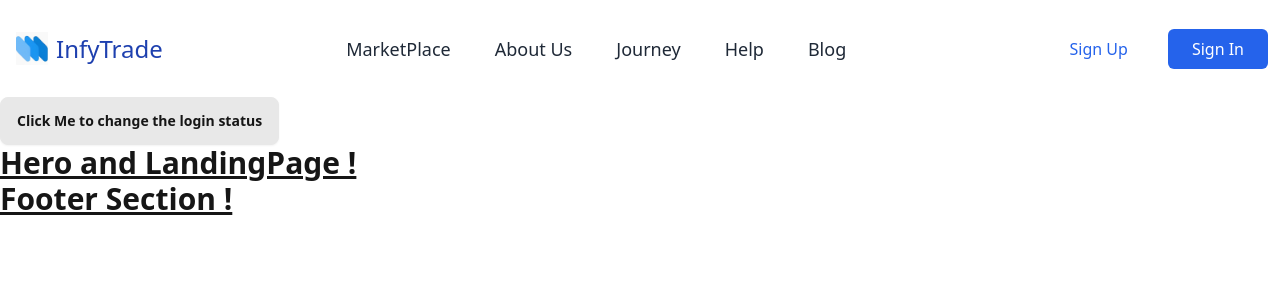
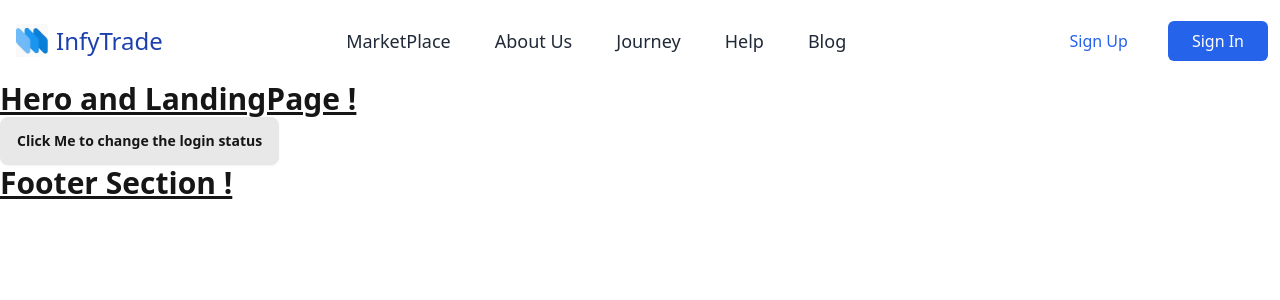
Before and after one commit to karthikreddy-7/InfyTrade, a React (Create React App) app in the folder frontend/infytradefe/: page / in a window 1280 px wide. Shown: the top 300 px of the page. Built offline with nearby package versions, Linux system fonts and the light colour scheme.

Commit message:
fixed redirecting url

```diff
--- a/frontend/infytradefe/src/components/header.js
+++ b/frontend/infytradefe/src/components/header.js
@@ -25,15 +25,16 @@ const Header = () => {
   return (
     <>
       <div className="w-screen bg-white">
-        <nav className="container relative flex flex-wrap items-center justify-between p-4 mx-auto lg:justify-between xl:px-0">
+        <nav className="container relative flex flex-wrap items-center justify-between p-0 m-2 mx-auto lg:justify-between xl:px-0">
           {/* Logo  */}
           <Disclosure>
             {({ open }) => (
               <>
                 <div className="flex flex-wrap items-center justify-between w-full lg:w-auto m-4">
-                  <Link href="/">
-                    <span className="flex items-center space-x-2 text-2xl font-medium text-blue-800">
-                      <span>
+                  <Link
+                    to="/"
+                    className="flex items-center space-x-2 text-2xl font-medium text-blue-800"
+                  >
                     <img
                       src={logo}
                       alt="Logo"
@@ -41,9 +42,7 @@ const Header = () => {
                       height="32"
                       className="w-8"
                     />
-                      </span>
                     <span> InfyTrade </span>
-                    </span>
                   </Link>
 
                   <Disclosure.Button
@@ -121,11 +120,6 @@ const Header = () => {
           </div>
         </nav>
       </div>
-      <div>
-        <button class="btn" onClick={handleLoginStatusChange}>
-          Click Me to change the login status
-        </button>
-      </div>
     </>
   );
 };
--- a/frontend/infytradefe/src/components/landingPage.js
+++ b/frontend/infytradefe/src/components/landingPage.js
@@ -1,9 +1,28 @@
 import React from "react";
+import { useDispatch, useSelector } from "react-redux";
+import { loginSuccess, logout } from "../redux/action";
 
 const LandingPage = () => {
+  const dispatch = useDispatch();
+  const isLoggedIn = useSelector((state) => state.auth.isLoggedIn);
+  const handleLoginStatusChange = () => {
+    const user = { name: "John Doe", email: "john.doe@example.com" };
+    console.log(user);
+    if (isLoggedIn) {
+      dispatch(logout());
+    } else {
+      dispatch(loginSuccess(user));
+      console.log(isLoggedIn);
+    }
+  };
   return (
     <>
       <h1 className="text-3xl font-bold underline">Hero and LandingPage !</h1>
+      <div>
+        <button class="btn" onClick={handleLoginStatusChange}>
+          Click Me to change the login status
+        </button>
+      </div>
     </>
   );
 };
```
Lines whose indentation alone changed are shown as unchanged.
